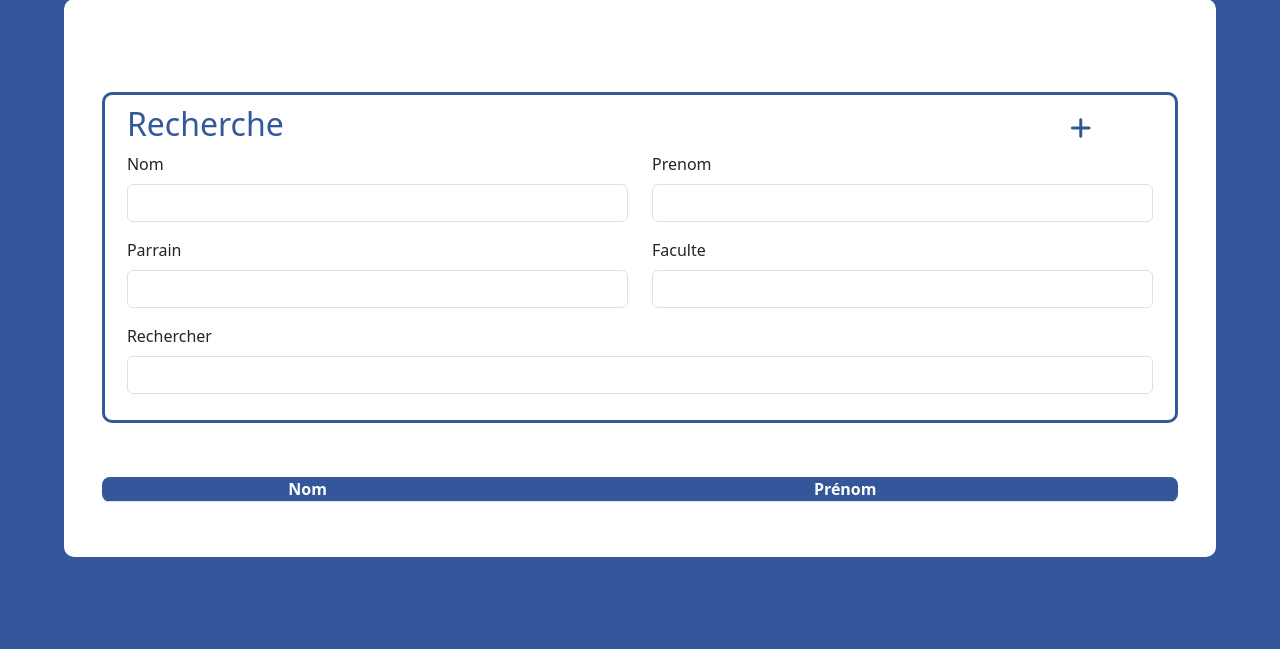
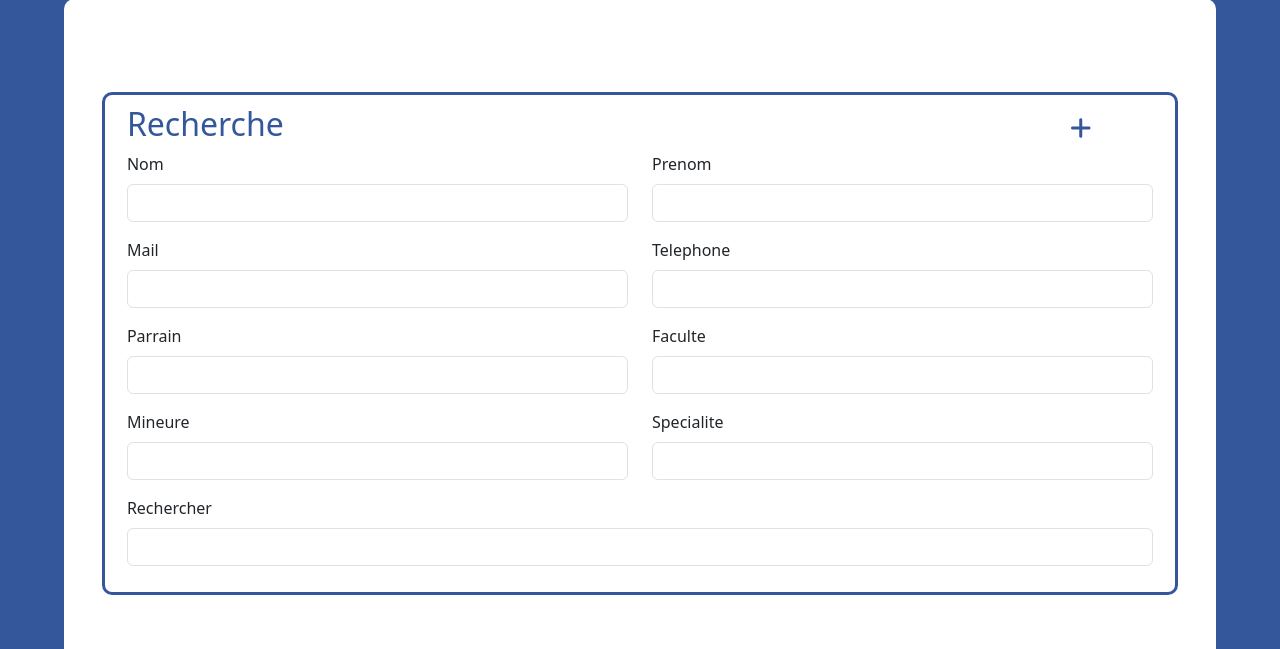
Before and after one commit to YannickLeCam/tutorat, a Symfony app: template templates/filleul/index.html.twig in a window 1280 px wide. Shown: the part 95-744 px from the top of the page. Run offline with Twig, Linux system fonts and the light colour scheme; the template is opened without the code that fills it, so the values that code supplies are empty; form fields are guessed from the names that the template uses; style sheets or scripts are compiled from the project's sources; some libraries are stand-ins or nearby versions.

Commit message:
fix(recherche filleul)

```diff
--- a/templates/filleul/index.html.twig
+++ b/templates/filleul/index.html.twig
@@ -16,6 +16,7 @@
             </div>
 
             {{ form_start(formRecherche, {'attr': {'class': 'form hide','id' : "formRecherche"}}) }}
+
             <div class="row">
                 <div class="col-md-6">
                     {{ form_row(formRecherche.nom) }}
@@ -24,6 +25,16 @@
                     {{ form_row(formRecherche.prenom) }}
                 </div>
             </div>
+
+            <div class="row">
+                <div class="col-md-6">
+                    {{ form_row(formRecherche.mail) }}
+                </div>
+                <div class="col-md-6">
+                    {{ form_row(formRecherche.telephone) }}
+                </div>
+            </div>
+
             <div class="row">
                 <div class="col-md-6">
                     {{ form_row(formRecherche.parrain) }}
@@ -32,11 +43,22 @@
                     {{ form_row(formRecherche.faculte) }}
                 </div>
             </div>
+
+            <div class="row">
+                <div class="col-md-6">
+                    {{ form_row(formRecherche.mineure) }}
+                </div>
+                <div class="col-md-6">
+                    {{ form_row(formRecherche.specialite) }}
+                </div>
+            </div>
+
             <div class="row">
                 <div class="col-md-12 buttonDivForm">
                     {{ form_row(formRecherche.Rechercher) }}
                 </div>
             </div>
+
             {{ form_end(formRecherche) }}
         </div>
         <table class="table table-striped table-hover">
```
